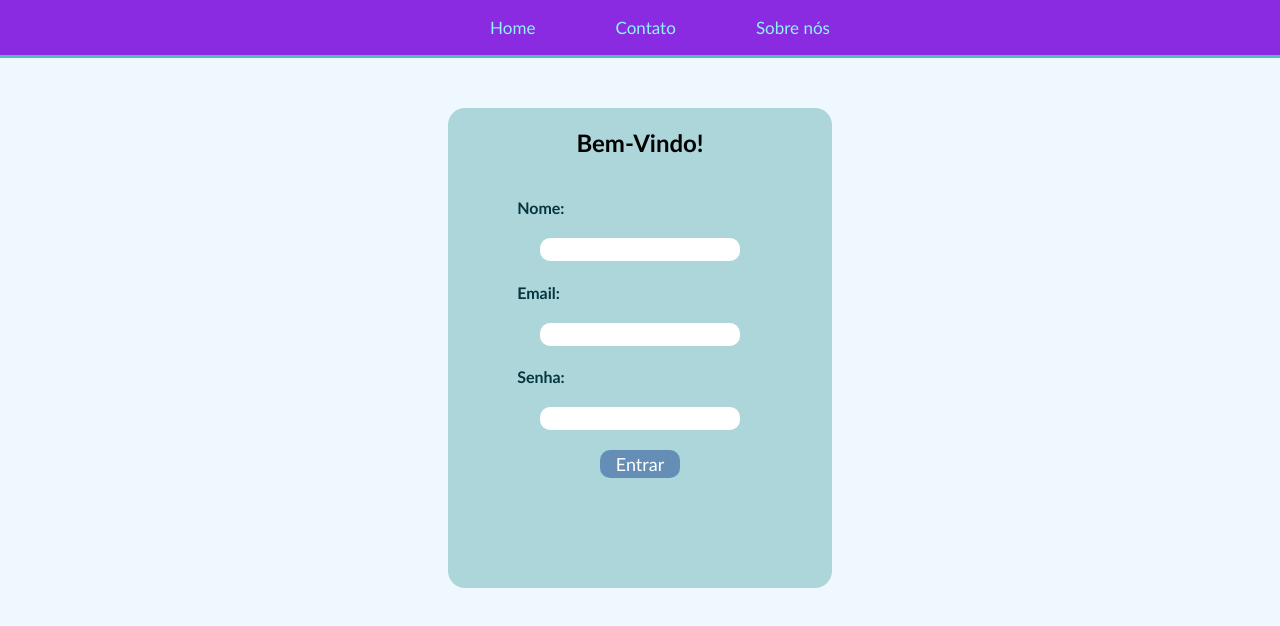
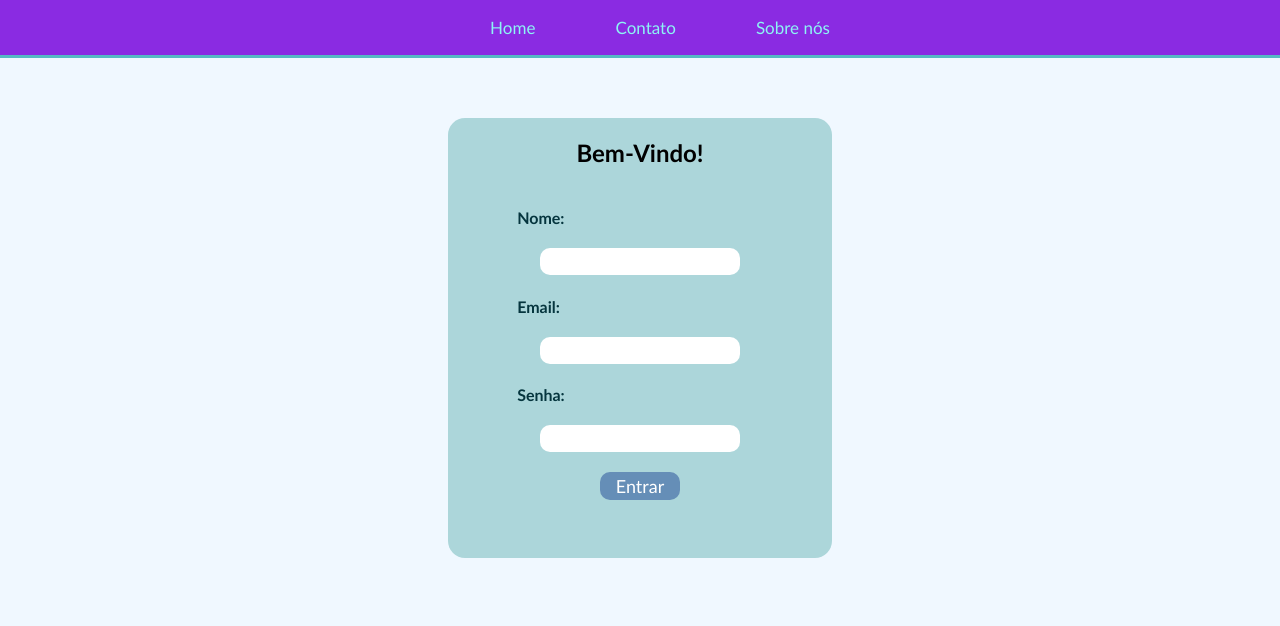
Before and after one commit to HeloSalgado/Estudos, a plain HTML site: page cadastro/public/index.html in a window 1280 px wide. Drawn offline with Linux system fonts and the light colour scheme.

Commit message:
Update css

```diff
--- a/cadastro/public/style.css
+++ b/cadastro/public/style.css
@@ -35,7 +35,7 @@ ul {
 
 /*---------------FORMULÁRIO---------------*/
 .formulario {
-    margin: 50px auto;
+    margin:60px auto;
     background-color: #acd6da;
     width: 30%;
     display: flex;
@@ -50,7 +50,7 @@ ul {
 
 .formulario .container {
     width: 80%;
-    height: 60vh;
+    height: 55vh;
     align-items: center;
     flex-direction: column;
 }
@@ -71,6 +71,7 @@ ul {
     text-align: center;
     margin: auto;
     width: 80%;
+    height: 25px;
 }
 
 .campo button{
```
